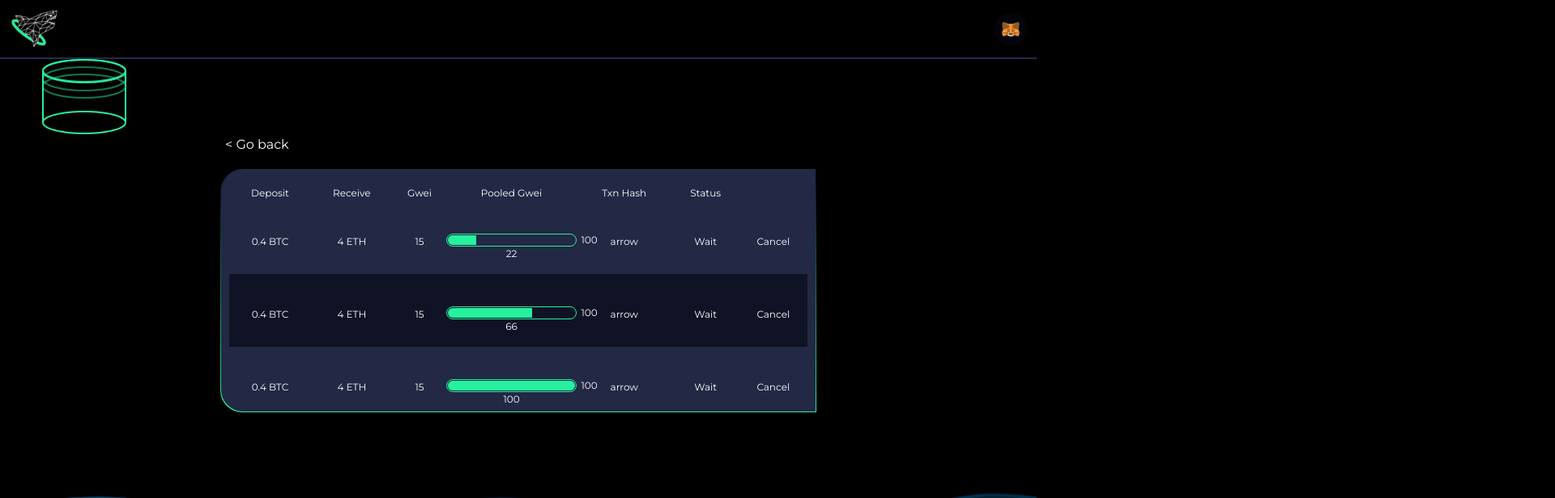
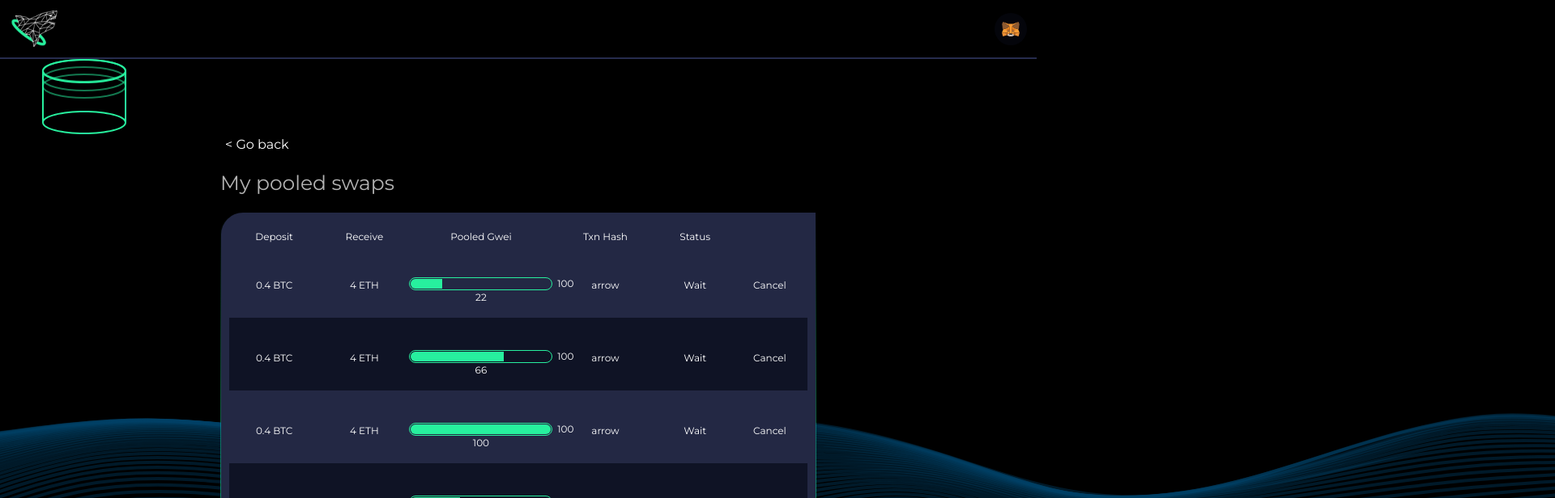
Before and after one commit to ivanlass/shark, a React (Create React App) app: page / in a window 1280 px wide. Both pictures are taken after a click on the button "View Pooled Swaps >". Shown: the top 616 px of the page at 81% size, 1920 px wide, since content can reach past the window. Built offline with nearby package versions, Linux system fonts and the light colour scheme.

Commit message:
bug fixes

```diff
--- a/src/App.css
+++ b/src/App.css
@@ -6,6 +6,7 @@ body, html {
   background: black;
   font-family: 'Montserrat', sans-serif;
   color: white;
+  overflow-x: hidden;
 }
 
 .App {
@@ -46,10 +47,11 @@ body, html {
 .bottom-lines-wrapper {
   position: absolute;
   bottom: 0;
+  z-index: 0;
 }
 
 .bottom-lines-img {
-  width: 100%;
+  min-width: 100vw;
 }
 
 
@@ -119,8 +121,10 @@ table{
   background: #232844;
   border-radius: 27px 0 0 27px;
   padding: 20px 10px;
-  height: 300px;
+  height: 650px;
   overflow-y: scroll;
+  position: relative;
+  z-index: 1;
 }
 
 td {
@@ -141,6 +145,11 @@ tr:nth-child(even) {
   background: #0F1325;
 }
 
+.pooled-label {
+  text-align: left;
+  font-size: 25px;
+  opacity: .7;
+}
 
 
 .inner-progress {
--- a/src/components/PooledSwaps.js
+++ b/src/components/PooledSwaps.js
@@ -3,6 +3,8 @@ import ProgressBar from "./ProgressBar";
 
 function PooledSwaps() {
     return (
+        <>
+            <p className="pooled-label">My pooled swaps</p>
     <div className="table-wrapper-outside">
         <div className="table-wrapper">
             <table >
@@ -10,7 +12,6 @@ function PooledSwaps() {
                     <tr>
                         <th>Deposit</th>
                         <th>Receive</th>
-                        <th>Gwei</th>
                         <th>Pooled Gwei</th>
                         <th>Txn Hash</th>
                         <th>Status</th>
@@ -21,7 +22,6 @@ function PooledSwaps() {
                     <tr>
                         <td>0.4 BTC</td>
                         <td>4 ETH</td>
-                        <td>15</td>
                         <td> <ProgressBar width={22}/> </td>
                         <td>arrow</td>
                         <td>Wait</td>
@@ -31,7 +31,6 @@ function PooledSwaps() {
                     <tr>
                         <td>0.4 BTC</td>
                         <td>4 ETH</td>
-                        <td>15</td>
                         <td><ProgressBar width={66}/></td>
                         <td>arrow</td>
                         <td>Wait</td>
@@ -41,7 +40,6 @@ function PooledSwaps() {
                     <tr>
                         <td>0.4 BTC</td>
                         <td>4 ETH</td>
-                        <td>15</td>
                         <td><ProgressBar width={100}/></td>
                         <td>arrow</td>
                         <td>Wait</td>
@@ -51,7 +49,6 @@ function PooledSwaps() {
                     <tr>
                         <td>0.4 BTC</td>
                         <td>4 ETH</td>
-                        <td>15</td>
                         <td><ProgressBar width={35}/></td>
                         <td>arrow</td>
                         <td>Wait</td>
@@ -61,7 +58,6 @@ function PooledSwaps() {
                     <tr>
                         <td>0.4 BTC</td>
                         <td>4 ETH</td>
-                        <td>15</td>
                         <td><ProgressBar width={35}/></td>
                         <td>arrow</td>
                         <td>Wait</td>
@@ -71,7 +67,6 @@ function PooledSwaps() {
                     <tr>
                         <td>0.4 BTC</td>
                         <td>4 ETH</td>
-                        <td>15</td>
                         <td><ProgressBar width={35}/></td>
                         <td>arrow</td>
                         <td>Wait</td>
@@ -81,7 +76,6 @@ function PooledSwaps() {
                     <tr>
                         <td>0.4 BTC</td>
                         <td>4 ETH</td>
-                        <td>15</td>
                         <td><ProgressBar width={35}/></td>
                         <td>arrow</td>
                         <td>Wait</td>
@@ -91,7 +85,6 @@ function PooledSwaps() {
                     <tr>
                         <td>0.4 BTC</td>
                         <td>4 ETH</td>
-                        <td>15</td>
                         <td><ProgressBar width={35}/></td>
                         <td>arrow</td>
                         <td>Wait</td>
@@ -101,7 +94,6 @@ function PooledSwaps() {
                     <tr>
                         <td>0.4 BTC</td>
                         <td>4 ETH</td>
-                        <td>15</td>
                         <td><ProgressBar width={35}/></td>
                         <td>arrow</td>
                         <td>Wait</td>
@@ -111,7 +103,7 @@ function PooledSwaps() {
             </table>
         </div>
     </div>
-
+    </>
     );
 }
 
```
Also changed, not shown: src/components/Modal.js (added).
